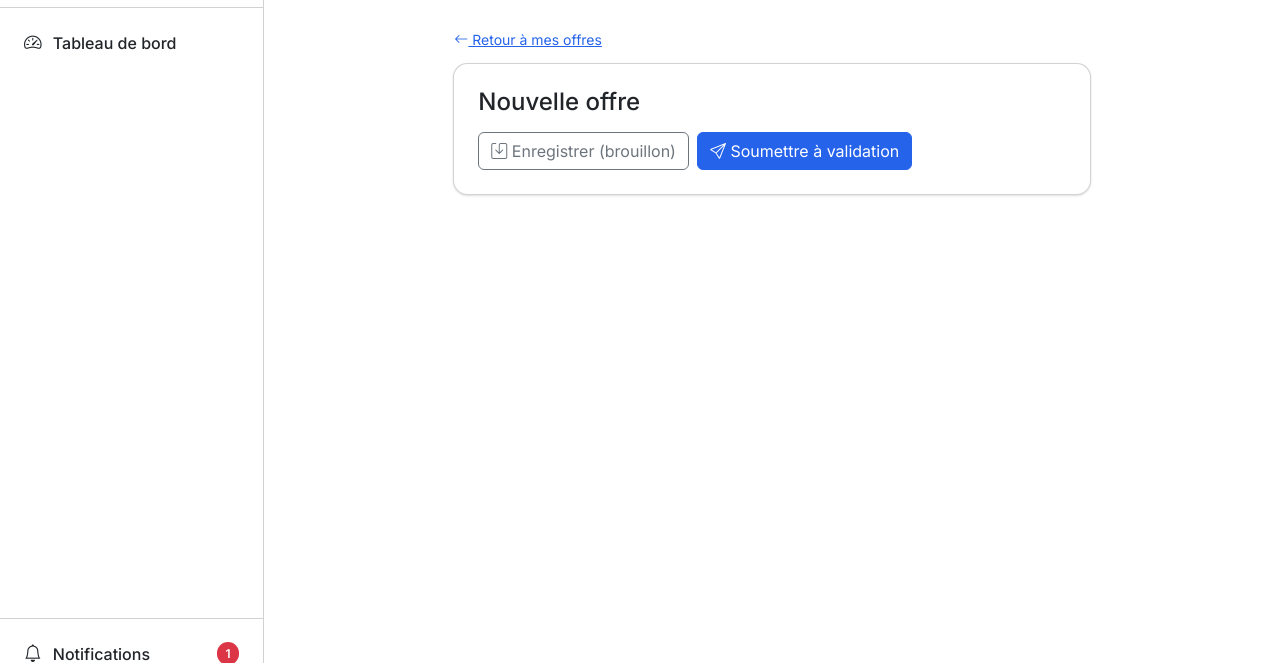
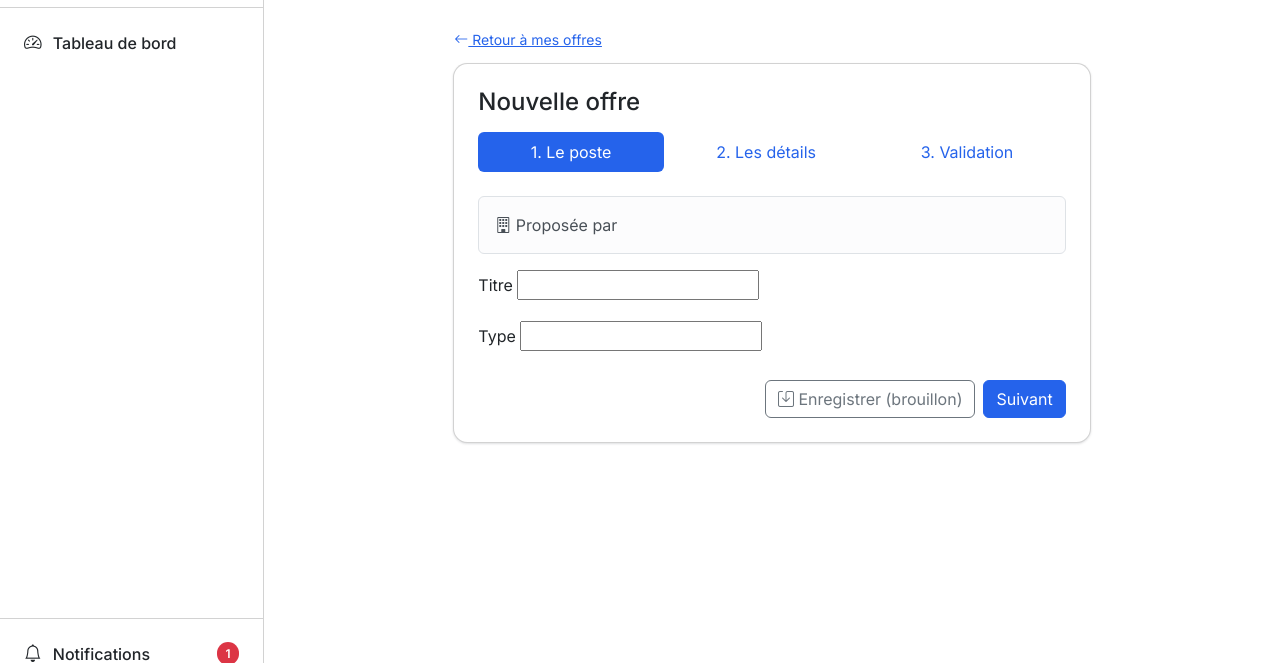
Before and after one commit to jihen22/stages-pfe, a Django app: template templates/offres/offre_form.html in a window 1280 px wide. Shown: the part 61-724 px from the top of the page. Run offline with Django 5.2, Linux system fonts and the light colour scheme; the template is opened without the code that fills it: most values are stand-ins (such as "Sample title", 1, 10 or a date in 2020); form fields are guessed from the names that the template uses.

Commit message:
feat(offres): formulaire de création d'offre en 3 étapes

```diff
--- /dev/null
+++ b/templates/offres/_champ.html
@@ -0,0 +1,8 @@
+<div class="mb-3">
+  <label for="{{ field.id_for_label }}" class="form-label">{{ field.label }}</label>
+  {{ field }}
+  {% if field.help_text %}<div class="form-text">{{ field.help_text }}</div>{% endif %}
+  {% for error in field.errors %}
+    <div class="text-danger small">{{ error }}</div>
+  {% endfor %}
+</div>
--- a/templates/offres/offre_form.html
+++ b/templates/offres/offre_form.html
@@ -15,24 +15,46 @@
           {% if form.instance.pk %}Modifier l'offre{% else %}Nouvelle offre{% endif %}
         </h1>
 
+        {# Barre de progression : le JS met "active" sur l'étape courante #}
+        <ul class="nav nav-pills nav-fill mb-4">
+          <li class="nav-item"><span class="nav-link active" data-step-tab="1">1. Le poste</span></li>
+          <li class="nav-item"><span class="nav-link" data-step-tab="2">2. Les détails</span></li>
+          <li class="nav-item"><span class="nav-link" data-step-tab="3">3. Validation</span></li>
+        </ul>
+
         <form method="post" novalidate>
           {% csrf_token %}
-          {% for field in form %}
-            <div class="mb-3">
-              <label for="{{ field.id_for_label }}" class="form-label">{{ field.label }}</label>
-              {{ field }}
-              {% if field.help_text %}<div class="form-text">{{ field.help_text }}</div>{% endif %}
-              {% for error in field.errors %}
-                <div class="text-danger small">{{ error }}</div>
-              {% endfor %}
+
+          {# ÉTAPE 1 #}
+          <div data-step="1">
+            <div class="alert alert-light border">
+              <i class="bi bi-building"></i>
+              Proposée par <strong>{{ request.user.get_full_name|default:request.user.username }}</strong>
             </div>
-          {% endfor %}
+            {% include "offres/_champ.html" with field=form.titre %}
+            {% include "offres/_champ.html" with field=form.type %}
+          </div>
 
-          <div class="d-flex gap-2">
+          {# ÉTAPE 2 #}
+          <div data-step="2" class="d-none">
+            {% include "offres/_champ.html" with field=form.description %}
+            {% include "offres/_champ.html" with field=form.competences %}
+            {% include "offres/_champ.html" with field=form.duree %}
+          </div>
+
+          {# ÉTAPE 3 : récapitulatif rempli par le JS #}
+          <div data-step="3" class="d-none">
+            <p>Vérifiez votre offre. Une fois soumise, elle sera relue et validée avant d'être visible par les étudiants.</p>
+            <dl class="row" id="recap"></dl>
+          </div>
+
+          <div class="d-flex flex-wrap gap-2 justify-content-end mt-4">
+            <button type="button" id="btn-prev" class="btn btn-outline-secondary d-none">Retour</button>
             <button type="submit" name="action" value="brouillon" class="btn btn-outline-secondary">
               <i class="bi bi-save"></i> Enregistrer (brouillon)
             </button>
-            <button type="submit" name="action" value="soumettre" class="btn btn-primary">
+            <button type="button" id="btn-next" class="btn btn-primary">Suivant</button>
+            <button type="submit" id="btn-submit" name="action" value="soumettre" class="btn btn-primary d-none">
               <i class="bi bi-send"></i> Soumettre à validation
             </button>
           </div>
@@ -41,4 +63,54 @@
     </div>
   </div>
 </div>
+
+<script>
+(function () {
+  const steps = document.querySelectorAll("[data-step]");
+  const tabs  = document.querySelectorAll("[data-step-tab]");
+  const prev = document.getElementById("btn-prev");
+  const next = document.getElementById("btn-next");
+  const submit = document.getElementById("btn-submit");
+  const total = steps.length;
+  let current = 1;
+
+  function show(n) {
+    current = n;
+    steps.forEach(s => s.classList.toggle("d-none", Number(s.dataset.step) !== n));
+    tabs.forEach(t => t.classList.toggle("active", Number(t.dataset.stepTab) === n));
+    prev.classList.toggle("d-none", n === 1);
+    next.classList.toggle("d-none", n === total);
+    submit.classList.toggle("d-none", n !== total);
+    if (n === total) buildRecap();
+  }
+
+  // Étape 3 : copie les libellés et les valeurs saisies aux étapes 1 et 2
+  function buildRecap() {
+    const recap = document.getElementById("recap");
+    recap.replaceChildren();
+    document.querySelectorAll("[data-step='1'] .mb-3, [data-step='2'] .mb-3").forEach(block => {
+      const label = block.querySelector("label");
+      const input = block.querySelector("input, select, textarea");
+      if (!label || !input) return;
+      const value = input.tagName === "SELECT"
+        ? (input.selectedOptions[0]?.textContent || "") : input.value;
+      const dt = document.createElement("dt");
+      const dd = document.createElement("dd");
+      dt.className = "col-sm-4";
+      dd.className = "col-sm-8";
+      dd.style.whiteSpace = "pre-line";
+      dt.textContent = label.textContent;
+      dd.textContent = value.trim() || "Non renseigné";
+      recap.append(dt, dd);
+    });
+  }
+
+  next.addEventListener("click", () => show(current + 1));
+  prev.addEventListener("click", () => show(current - 1));
+
+  // Si Django renvoie une erreur, on rouvre l'étape qui la contient
+  const err = document.querySelector("[data-step] .text-danger");
+  show(err ? Number(err.closest("[data-step]").dataset.step) : 1);
+})();
+</script>
 {% endblock %}
```
